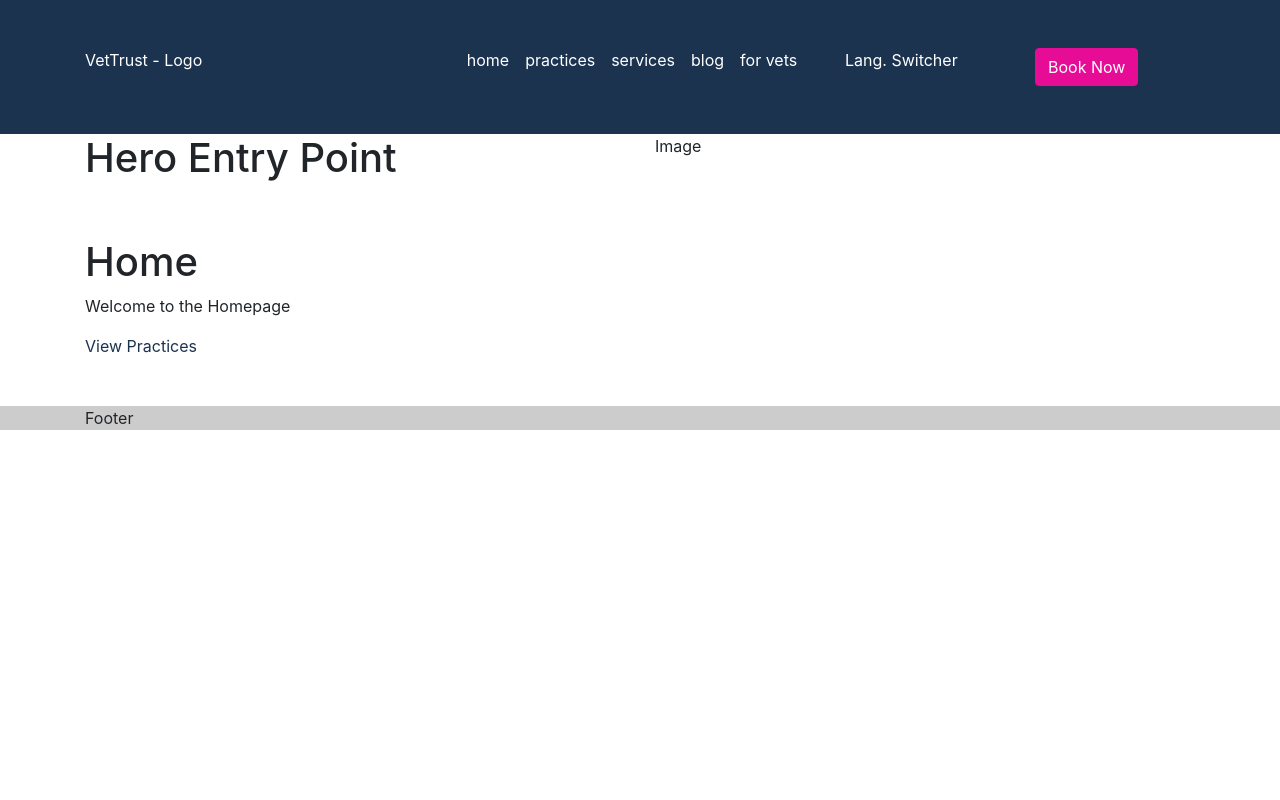
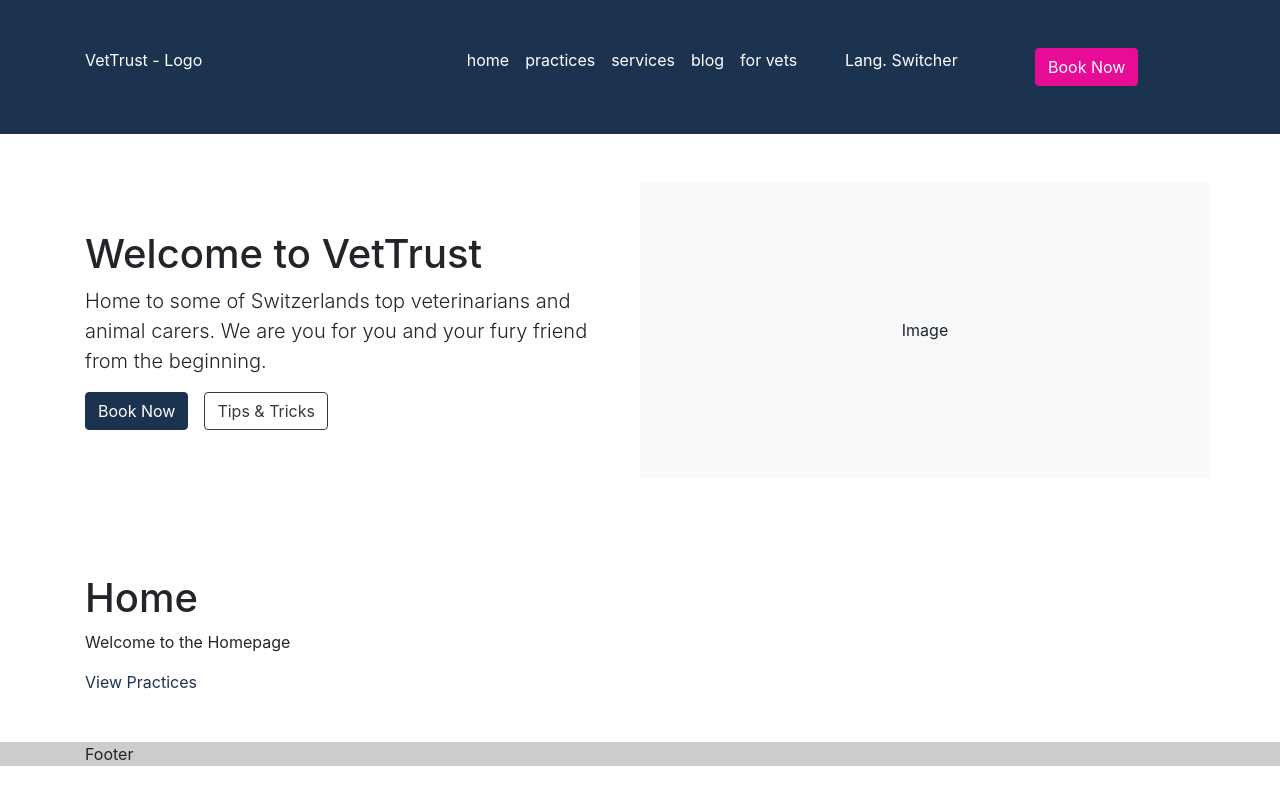
Before and after one commit to shonsirsha/sandbox, a Gatsby site: page / in a window 1280 px wide. Built offline with nearby package versions, Linux system fonts and the light colour scheme; Gatsby itself is replaced by a stand-in of ours.

Commit message:
Bootstrap Pass on Initial Hero

```diff
--- a/src/components/Hero/Hero.js
+++ b/src/components/Hero/Hero.js
@@ -1,14 +1,25 @@
 import React from "react"
-import { Container, Row, Col } from "react-bootstrap"
+import { Container, Row, Col, Button } from "react-bootstrap"
 
 export const Hero = () => {
   return (
-    <Container>
+    <Container className="py-5">
       <Row>
-        <Col>
-          <h1>Hero Entry Point</h1>
+        <Col className="py-5">
+          <h1>Welcome to VetTrust</h1>
+          <p className="lead">
+            Home to some of Switzerlands top veterinarians and animal carers. We
+            are you for you and your fury friend from the beginning.
+          </p>
+
+          <Button className="mr-3">Book Now</Button>
+          <Button className="mr-3" variant="outline-dark">
+            Tips &amp; Tricks
+          </Button>
         </Col>
-        <Col>Image</Col>
+        <Col className="d-flex align-items-center justify-content-center bg-light">
+          Image
+        </Col>
       </Row>
     </Container>
   )
```
